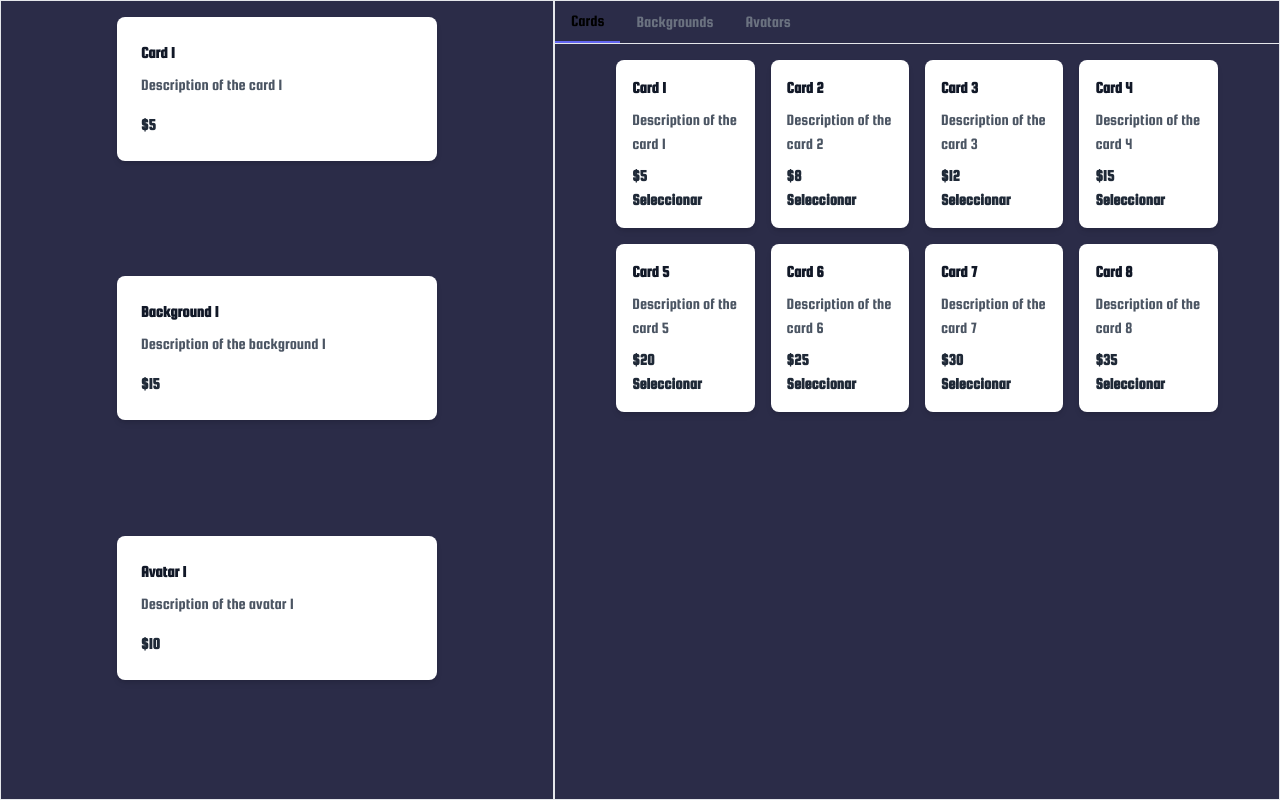
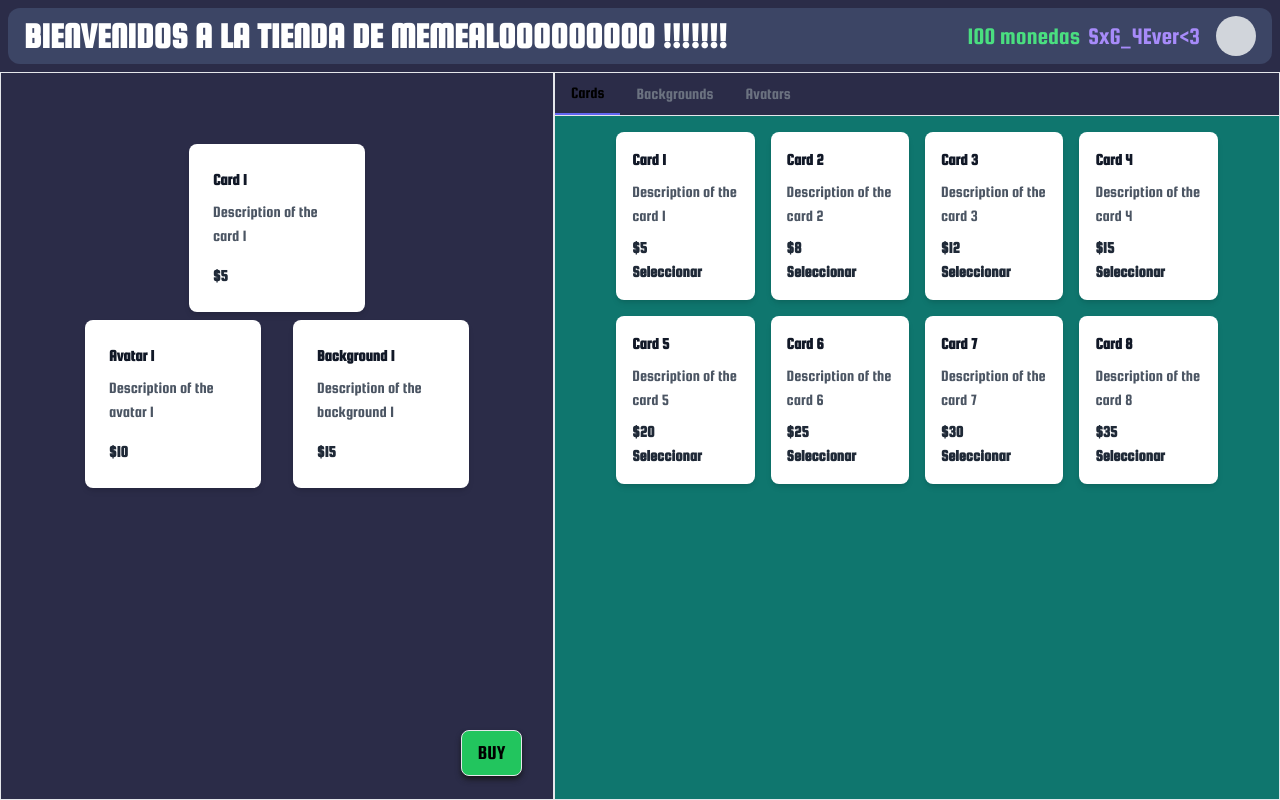
Before and after one commit to oconsl/memealo-fe, a Next.js app: page /store-view in a window 1280 px wide. Built offline with nearby package versions, Linux system fonts and the light colour scheme.

Commit message:
Refactor code to improve performance and readability

```diff
--- a/src/sections/store-view.tsx
+++ b/src/sections/store-view.tsx
@@ -1,7 +1,8 @@
 "use client";
 import { useState } from "react";
-// SACAR LOS ANY PONER LOS TIPOS CORRECTOS, HEADER CON INFO DE USUARIO, SUMAR Y BUTTON DE BUY Y AÑADIR UN FONDO DE TIENDA
-const cards = [
+// import Link from 'next/link';
+// IF de que elementos ya posee el usuario, y filtrar esto si lo desea, implementar diseño tcg en vista previa, traer la informacion del usuario
+const cards: Product[] = [
   {
     id: 1,
     name: "Card 1",
@@ -52,7 +53,7 @@ const cards = [
   },
 ];
 
-const backgrounds = [
+const backgrounds: Product[] = [
   {
     id: 1,
     name: "Background 1",
@@ -103,7 +104,7 @@ const backgrounds = [
   },
 ];
 
-const avatars = [
+const avatars: Product[] = [
   {
     id: 1,
     name: "Avatar 1",
@@ -154,18 +155,18 @@ const avatars = [
   },
 ];
 
-// type Product = {
-//   id: number;
-//   name: string;
-//   price: string;
-//   description: string;
-// };
+type Product = {
+  id: number;
+  name: string;
+  price: string;
+  description: string;
+};
 
-//   type ProductsByType = {
-//     Cards: Product[];
-//     Backgrounds: Product[];
-//     Avatars: Product[];
-//   };
+  type ProductsByType = {
+    Cards: Product[];
+    Backgrounds: Product[];
+    Avatars: Product[];
+  };
 
 const productsByType: ProductsByType = {
   Cards: cards,
@@ -173,24 +174,22 @@ const productsByType: ProductsByType = {
   Avatars: avatars,
 };
 
-type ProductsByType = {
-  [key: string]: any[];
-};
-
 export default function Page() {
   const [selectedContent, setSelectedContent] = useState<string>("Cards");
-
-  const [selectedCard, setSelectedCard] = useState<any>(cards[0]);
-  const [selectedBackground, setSelectedBackground] = useState<any>(
+  const [selectedCard, setSelectedCard] = useState<Product>(cards[0]);
+  const [selectedBackground, setSelectedBackground] = useState<Product>(
     backgrounds[0]
   );
-  const [selectedAvatar, setSelectedAvatar] = useState<any>(avatars[0]);
+  const [selectedAvatar, setSelectedAvatar] = useState<Product>(avatars[0]);
+  const [showModal, setShowModal] = useState<boolean>(false);
+  const [userCoins, setUserCoins] = useState<number>(100);
+
 
   const handleContentSelect = (content: string) => {
     setSelectedContent(content);
   };
 
-  const handleProductSelect = (product: any) => {
+  const handleProductSelect = (product: Product) => {
     switch (selectedContent) {
       case "Cards":
         setSelectedCard(product);
@@ -206,12 +205,36 @@ export default function Page() {
     }
   };
 
-  const renderSelectedContent = (product: any) => {
+  const handleBuyClick = () => {
+    const totalPrice = calculateTotal();
+    const canBuy = totalPrice <= userCoins;
+    if (canBuy) {
+      setUserCoins(userCoins - totalPrice);
+      alert("Felicidades sos una maquina compra objetos!!.");
+      setShowModal(false)
+    } else {
+      alert("No tienes suficientes monedas para comprar estos productos.");
+    }
+  };
+
+  const closeModal = () => {
+    setShowModal(false);
+  };
+
+  const calculateTotal = () => {
+    let total = 0;
+    total += parseInt(selectedCard.price.slice(1));
+    total += parseInt(selectedBackground.price.slice(1));
+    total += parseInt(selectedAvatar.price.slice(1));
+    return total;
+  };
+
+  const renderSelectedContent = (product: Product | undefined) => {
     return (
       product && (
         <div>
           {/* <h2>Contenido seleccionado: Carta</h2> */}
-          <div className="bg-white rounded-lg shadow-md p-6 w-80">
+          <div className="bg-white rounded-lg shadow-md p-6 w-44">
             <h2 className="text-gray-900 font-semibold mb-2">{product.name}</h2>
             <p className="text-gray-600 mb-4">{product.description}</p>
             <p className="text-gray-800 font-semibold">{product.price}</p>
@@ -221,40 +244,69 @@ export default function Page() {
     );
   };
 
+  const username = "SxG_4Ever<3";
+
   return (
-    <main className="w-full bg-martinique-950 h-screen flex">
-      {/* INFORMACION DEL USUARIO */}
-      <></>
+    <main className="w-full bg-martinique-950 h-screen flex flex-col  ">
+      {/* ENCABEZADO */}
+      <div className="flex justify-between items-center p-2 pl-4 pr-4 m-2 bg-album_view-3 text-white rounded-xl">
+        <h1 className="text-4xl font-bold text-center">BIENVENIDOS A LA TIENDA DE MEMEALOOOOOOOOO !!!!!!! </h1>
+        {/* <h1>
+           <Link href="/">Home</Link>
+           <Link href="/login">Login</Link>
+           <Link href="/rooms">Rooms</Link>
+        </h1> */}
+        <div className="flex items-center">
+          <p className="mr-2 text-2xl text-green-400">{userCoins} monedas</p>
+          <p className="mr-4 text-2xl text-violet-400">{username}</p>
+          <div className="h-10 w-10 rounded-full bg-gray-300">
+            {/* Agregar la foto de perfil del usuario aca */}
+          </div>
+        </div>
+      </div>
       {/* TIENDA */}
-      <>
-        {/* Contenido seleccionado */}
+      <div className="w-full h-screen flex">
+        {/* Contenido Vista previa */}
         <div className="w-3/5 h-[80vh] sm:w-3/5 flex flex-wrap justify-center gap-3 p-4 sm:h-auto bg-martinique-950 border">
-          {/* <h1>Contendio Seleccionado {selectedContent}</h1> */}
-          <div>
+          {/* Card */}
+          <div className="absolute top-36">
             {renderSelectedContent(
               selectedContent === "Cards" ? selectedCard : selectedCard
             )}
           </div>
-          <div>
+          { /* Background */}
+          <div className="absolute top-80 ml-52">
             {renderSelectedContent(
               selectedContent === "Backgrounds"
                 ? selectedBackground
                 : selectedBackground
             )}
           </div>
-          <div>
+          {/* Avatar */}
+          <div className=" absolute top-80 mr-52">
             {renderSelectedContent(
               selectedContent === "Avatars" ? selectedAvatar : selectedAvatar
             )}
           </div>
+          {/* BUTTON BUY */}
+          <div className="absolute bottom-6 left-[36vw]">
+            <button
+              className="p-2 pl-4 pr-4 border rounded-lg bg-green-500 shadow-md shadow-zinc-900 hover:bg-sky-500"
+              onClick={() => setShowModal(true)}
+            >
+              <h1 className="text-xl">BUY</h1>
+            </button>
+          </div>
         </div>
         {/* Seleccionar contenido */}
-        <div className="w-4/5 h-[80vh] sm:w-4/5 sm:h-auto border">
+        <div className="w-4/5 h-[80vh] sm:w-4/5 sm:h-auto border bg-teal-700">
           {/* Pestañas de selección */}
-          <div className="flex border-b">
+          <div className="flex border-b bg-martinique-950">
             <button
               className={`px-4 py-2 hover:border-b-2 hover:border-indigo-500  focus:outline-none ${
-                selectedContent === "Cards" ? "border-b-2 border-indigo-500" : "text-gray-500 "
+                selectedContent === "Cards"
+                  ? "border-b-2 border-indigo-500"
+                  : "text-gray-500 "
               }`}
               onClick={() => handleContentSelect("Cards")}
             >
@@ -262,7 +314,9 @@ export default function Page() {
             </button>
             <button
               className={`px-4 py-2 hover:border-b-2 hover:border-indigo-500 focus:outline-none ${
-                selectedContent === "Backgrounds" ? "border-b-2 border-indigo-500" : "text-gray-500 "
+                selectedContent === "Backgrounds"
+                  ? "border-b-2 border-indigo-500"
+                  : "text-gray-500 "
               }`}
               onClick={() => handleContentSelect("Backgrounds")}
             >
@@ -270,7 +324,9 @@ export default function Page() {
             </button>
             <button
               className={`px-4 py-2 hover:border-b-2 hover:border-indigo-500 focus:outline-none ${
-                selectedContent == "Avatars" ? "border-b-2 border-indigo-500" : "text-gray-500 "
+                selectedContent == "Avatars"
+                  ? "border-b-2 border-indigo-500"
+                  : "text-gray-500 "
               }`}
               onClick={() => handleContentSelect("Avatars")}
             >
@@ -280,7 +336,7 @@ export default function Page() {
           {/* Contenido de las pestañas */}
           <div className="flex flex-wrap justify-center gap-4 p-4">
             {productsByType[selectedContent as keyof ProductsByType].map(
-              (product: any) => (
+              (product: Product) => (
                 <div
                   key={product.id}
                   className="bg-white rounded-lg shadow-md p-4 w-1/5"
@@ -305,7 +361,36 @@ export default function Page() {
             )}
           </div>
         </div>
-      </>
+      </div>
+      {/* MODAL */}
+      {showModal && (
+        <div className="fixed inset-0 flex items-center justify-center z-50">
+          <div className="bg-martinique-500 rounded-lg p-8 border shadow-md shadow-zinc-900 ">
+            {/* Información de los productos seleccionados */}
+            <h2 className="text-2xl text-slate-900 font-bold mb-2">Resumen de compra</h2>
+            <p className="text-slate-900">
+              {selectedCard.name} <br />
+              {selectedBackground.name} <br />
+              {selectedAvatar.name}
+            </p>
+            <p className="text-slate-900 mb-4" >Precio Total: ${calculateTotal()}</p>
+
+            {/* Botón para cerrar el modal */}
+            <button
+              className="p-2 pl-4 pr-4 border mr-6 rounded-lg bg-red-700 shadow-md shadow-zinc-900 hover:bg-amber-950"
+              onClick={closeModal}
+            >
+              Cerrar
+            </button>
+            <button
+              className="p-2 pl-4 pr-4 border rounded-lg  bg-green-500 shadow-md shadow-zinc-900 hover:bg-sky-400"
+              onClick={handleBuyClick}
+            >
+              Confirm
+            </button>
+          </div>
+        </div>
+      )}
     </main>
   );
 }
```
